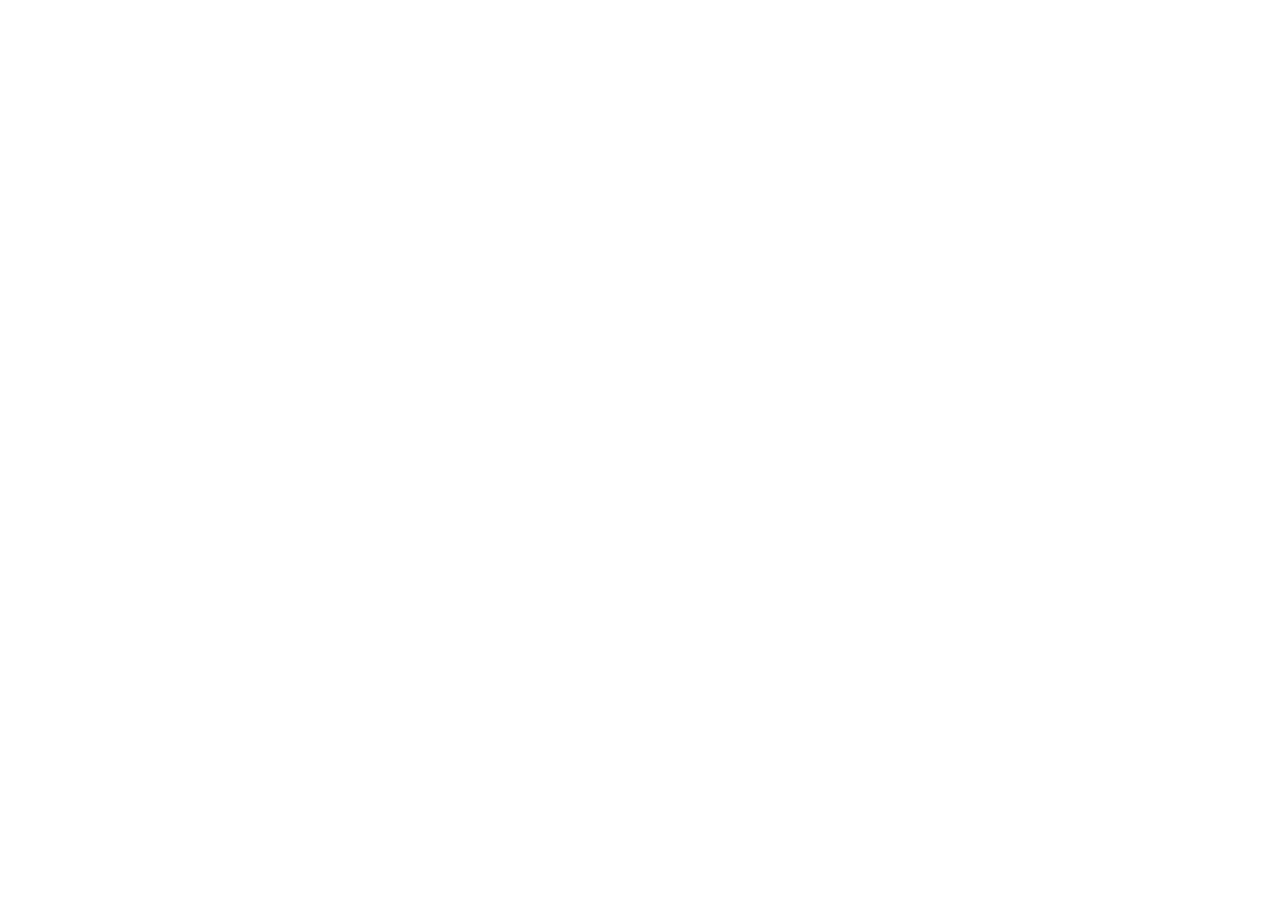
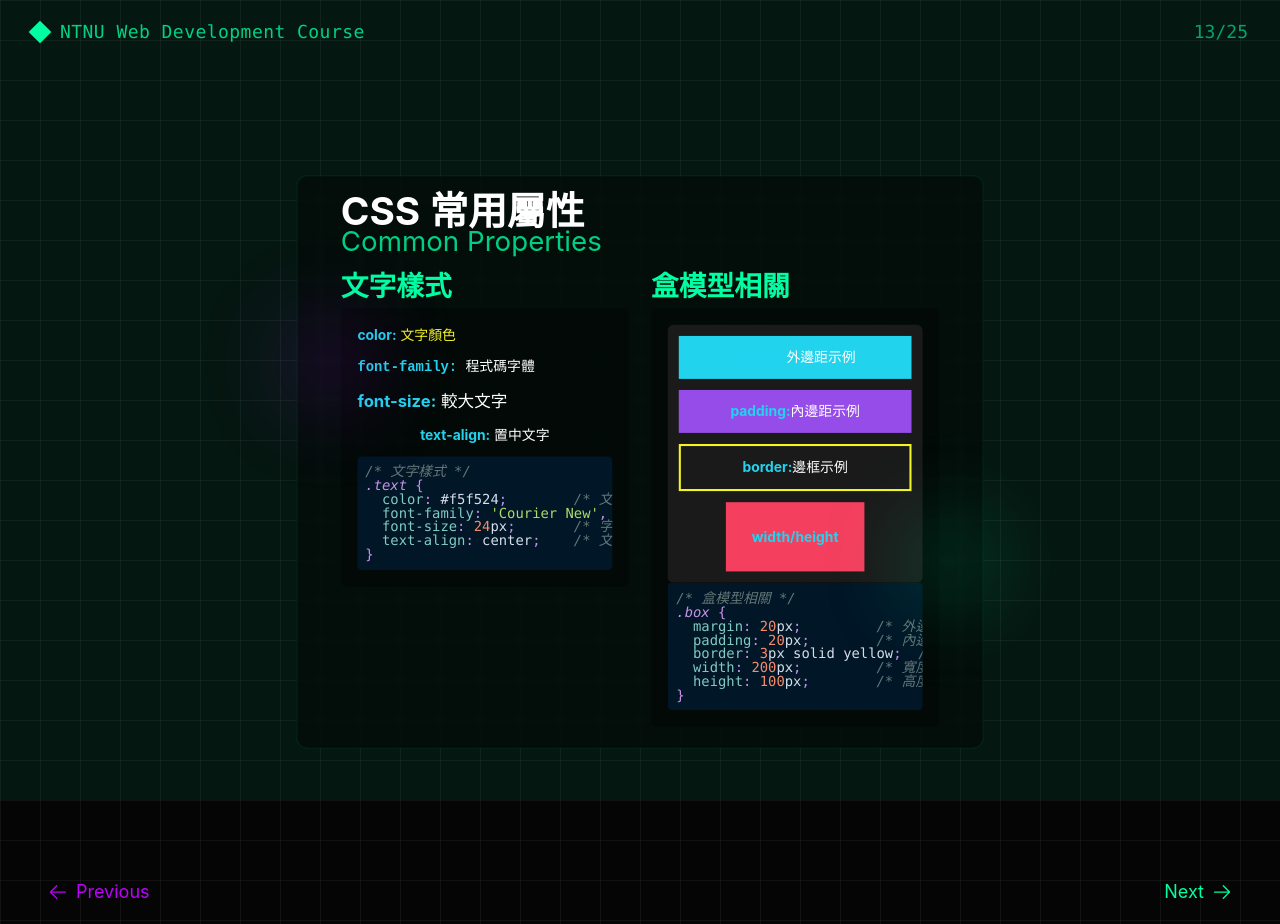
Before and after one commit to gogojimmy/ntnu, a React (Vite) app: page /lesson1/slide13 in a window 1280 px wide. Before the commit this address had no page. Before the commit the page ends 800 px from the top, so only its background shows below. Built offline with nearby package versions, Linux system fonts and the light colour scheme.

Commit message:
Add Slide13 component for CSS lesson and update routing
- Introduced Slide13 component to continue the CSS lesson, focusing on common CSS properties with visual examples and code snippets.
- Updated App component to include routing for Slide13, enhancing course navigation.

```diff
--- a/src/App.tsx
+++ b/src/App.tsx
@@ -11,6 +11,7 @@
 import Slide10 from "./slides/lesson1/Slide10";
 import Slide11 from "./slides/lesson1/Slide11";
 import Slide12 from "./slides/lesson1/Slide12";
+import Slide13 from "./slides/lesson1/Slide13";
 import { motion } from "motion/react";
 
 const courses = [
@@ -168,6 +169,7 @@
 				<Route path="/lesson1/slide10" element={<Slide10 />} />
 				<Route path="/lesson1/slide11" element={<Slide11 />} />
 				<Route path="/lesson1/slide12" element={<Slide12 />} />
+				<Route path="/lesson1/slide13" element={<Slide13 />} />
 			</Routes>
 		</Router>
 	);
--- /dev/null
+++ b/src/slides/lesson1/Slide13.tsx
@@ -0,0 +1,279 @@
+import SlideLayout from "../../layouts/SlideLayout";
+import { motion } from "motion/react";
+import { Highlight, themes } from "prism-react-renderer";
+
+const CodeBlock = ({ code, language }: { code: string; language: string }) => (
+	<Highlight theme={themes.nightOwl} code={code.trim()} language={language}>
+		{({ style, tokens, getLineProps, getTokenProps }) => (
+			<pre
+				className="bg-black/30 p-3 rounded-md overflow-x-auto text-sm"
+				style={{ ...style }}
+			>
+				{tokens.map((line, i) => (
+					<div key={i} {...getLineProps({ line })}>
+						{line.map((token, key) => (
+							<span key={key} {...getTokenProps({ token })} />
+						))}
+					</div>
+				))}
+			</pre>
+		)}
+	</Highlight>
+);
+
+const PreviewStyles = () => (
+	<style>{`
+		.preview-section {
+			background: rgba(0, 0, 0, 0.3);
+			border-radius: 0.5rem;
+			padding: 1.5rem;
+			margin-bottom: 1rem;
+		}
+
+		.text-style-demo {
+			margin-bottom: 1rem;
+		}
+
+		.text-style-demo .color-demo {
+			color: #f5f524;
+		}
+
+		.text-style-demo .font-family-demo {
+			font-family: 'Courier New', monospace;
+		}
+
+		.text-style-demo .font-size-demo {
+			font-size: 1.5rem;
+		}
+
+		.text-style-demo .text-align-demo {
+			text-align: center;
+		}
+
+		.box-style-demo {
+			background: #1a1a1a;
+			padding: 1rem;
+			border-radius: 0.5rem;
+		}
+
+		.box-style-demo .margin-demo {
+			background: #22d3ee;
+			width: 100%;
+			padding: 1rem;
+			text-align: center;
+			margin-bottom: 1rem;
+			display: flex;
+			align-items: center;
+			justify-content: center;
+		}
+
+		.box-style-demo .padding-demo {
+			background: #954ce9;
+			width: 100%;
+			padding: 1rem;
+			text-align: center;
+			margin-bottom: 1rem;
+			display: flex;
+			align-items: center;
+			justify-content: center;
+		}
+
+		.box-style-demo .border-demo {
+			border: 3px solid #f5f524;
+			width: 100%;
+			padding: 1rem;
+			text-align: center;
+			margin-bottom: 1rem;
+			background: #1a1a1a;
+			display: flex;
+			align-items: center;
+			justify-content: center;
+		}
+
+		.box-style-demo .size-demo {
+			width: 200px;
+			height: 100px;
+			background: #f43f5e;
+			display: flex;
+			align-items: center;
+			justify-content: center;
+			margin: 0 auto;
+			text-align: center;
+		}
+
+		.property-name {
+			color: #22d3ee;
+			font-weight: bold;
+		}
+
+		.property-value {
+			color: #f5f524;
+		}
+
+		/* 新增巢狀盒模型示例 */
+		.box-model-demo {
+			width: 100%;
+			padding: 2rem;
+			position: relative;
+			margin-bottom: 2rem;
+		}
+
+		.margin-box {
+			background: #22d3ee;
+			padding: 2rem;
+			text-align: center;
+		}
+
+		.padding-box {
+			background: #954ce9;
+			padding: 2rem;
+			margin: 1rem;
+			text-align: center;
+		}
+
+		.border-box {
+			border: 3px solid #f5f524;
+			padding: 2rem;
+			background: #1a1a1a;
+			margin: 1rem;
+			text-align: center;
+		}
+
+		.content-box {
+			background: #f43f5e;
+			padding: 1rem;
+			text-align: center;
+			color: white;
+		}
+	`}</style>
+);
+
+export default function Slide13() {
+	const textStylesCode = `/* 文字樣式 */
+.text {
+  color: #f5f524;        /* 文字顏色 */
+  font-family: 'Courier New', monospace;  /* 字體 */
+  font-size: 24px;       /* 字體大小 */
+  text-align: center;    /* 文字對齊 */
+}`;
+
+	const boxStylesCode = `/* 盒模型相關 */
+.box {
+  margin: 20px;         /* 外邊距 */
+  padding: 20px;        /* 內邊距 */
+  border: 3px solid yellow;  /* 邊框 */
+  width: 200px;         /* 寬度 */
+  height: 100px;        /* 高度 */
+}`;
+
+	return (
+		<SlideLayout
+			prevSlide="/lesson1/slide12"
+			nextSlide="/lesson1/slide14"
+			currentSlide="13"
+			totalSlides="25"
+			courseName="NTNU Web Development Course"
+		>
+			<PreviewStyles />
+			<div className="relative h-full flex flex-col justify-center">
+				{/* Background Elements */}
+				<div className="absolute inset-0 rounded-2xl bg-black/40 backdrop-blur-sm border border-tech-grid-bright" />
+
+				{/* Content */}
+				<div className="relative px-16 py-8">
+					<div className="space-y-8">
+						{/* Title */}
+						<motion.div
+							initial={{ opacity: 0, y: 20 }}
+							animate={{ opacity: 1, y: 0 }}
+							transition={{ duration: 0.6 }}
+						>
+							<h1 className="text-4xl font-bold text-white mb-2">
+								CSS 常用屬性
+							</h1>
+							<h2 className="text-2xl text-tech-highlight/80">
+								Common Properties
+							</h2>
+						</motion.div>
+
+						<div className="grid grid-cols-2 gap-8">
+							{/* Text Styles Section */}
+							<motion.div
+								initial={{ opacity: 0, x: -20 }}
+								animate={{ opacity: 1, x: 0 }}
+								transition={{ duration: 0.6, delay: 0.2 }}
+								className="space-y-4"
+							>
+								<h2 className="text-2xl font-bold text-tech-highlight">
+									文字樣式
+								</h2>
+								<div className="preview-section">
+									<div className="text-style-demo">
+										<div className="color-demo mb-4">
+											<span className="property-name">color:</span> 文字顏色
+										</div>
+										<div className="font-family-demo mb-4">
+											<span className="property-name">font-family:</span>{" "}
+											程式碼字體
+										</div>
+										<div className="font-size-demo mb-4">
+											<span className="property-name">font-size:</span> 較大文字
+										</div>
+										<div className="text-align-demo">
+											<span className="property-name">text-align:</span>{" "}
+											置中文字
+										</div>
+									</div>
+									<CodeBlock code={textStylesCode} language="css" />
+								</div>
+							</motion.div>
+
+							{/* Box Model Section */}
+							<motion.div
+								initial={{ opacity: 0, x: 20 }}
+								animate={{ opacity: 1, x: 0 }}
+								transition={{ duration: 0.6, delay: 0.4 }}
+								className="space-y-4"
+							>
+								<h2 className="text-2xl font-bold text-tech-highlight">
+									盒模型相關
+								</h2>
+								<div className="preview-section">
+									<div className="box-style-demo">
+										<div className="margin-demo">
+											<span className="property-name">margin:</span> 外邊距示例
+										</div>
+										<div className="padding-demo">
+											<span className="property-name">padding:</span> 內邊距示例
+										</div>
+										<div className="border-demo">
+											<span className="property-name">border:</span> 邊框示例
+										</div>
+										<div className="size-demo">
+											<span className="property-name">width/height</span>
+										</div>
+									</div>
+									<CodeBlock code={boxStylesCode} language="css" />
+								</div>
+							</motion.div>
+						</div>
+					</div>
+				</div>
+
+				{/* Decorative Elements */}
+				<motion.div
+					className="absolute -left-4 top-1/4 w-32 h-32 bg-tech-purple/20 blur-[64px] rounded-full"
+					initial={{ opacity: 0, scale: 0.8 }}
+					animate={{ opacity: 1, scale: 1 }}
+					transition={{ duration: 1 }}
+				/>
+				<motion.div
+					className="absolute -right-4 bottom-1/4 w-32 h-32 bg-tech-highlight/20 blur-[64px] rounded-full"
+					initial={{ opacity: 0, scale: 0.8 }}
+					animate={{ opacity: 1, scale: 1 }}
+					transition={{ duration: 1, delay: 0.2 }}
+				/>
+			</div>
+		</SlideLayout>
+	);
+}
```
